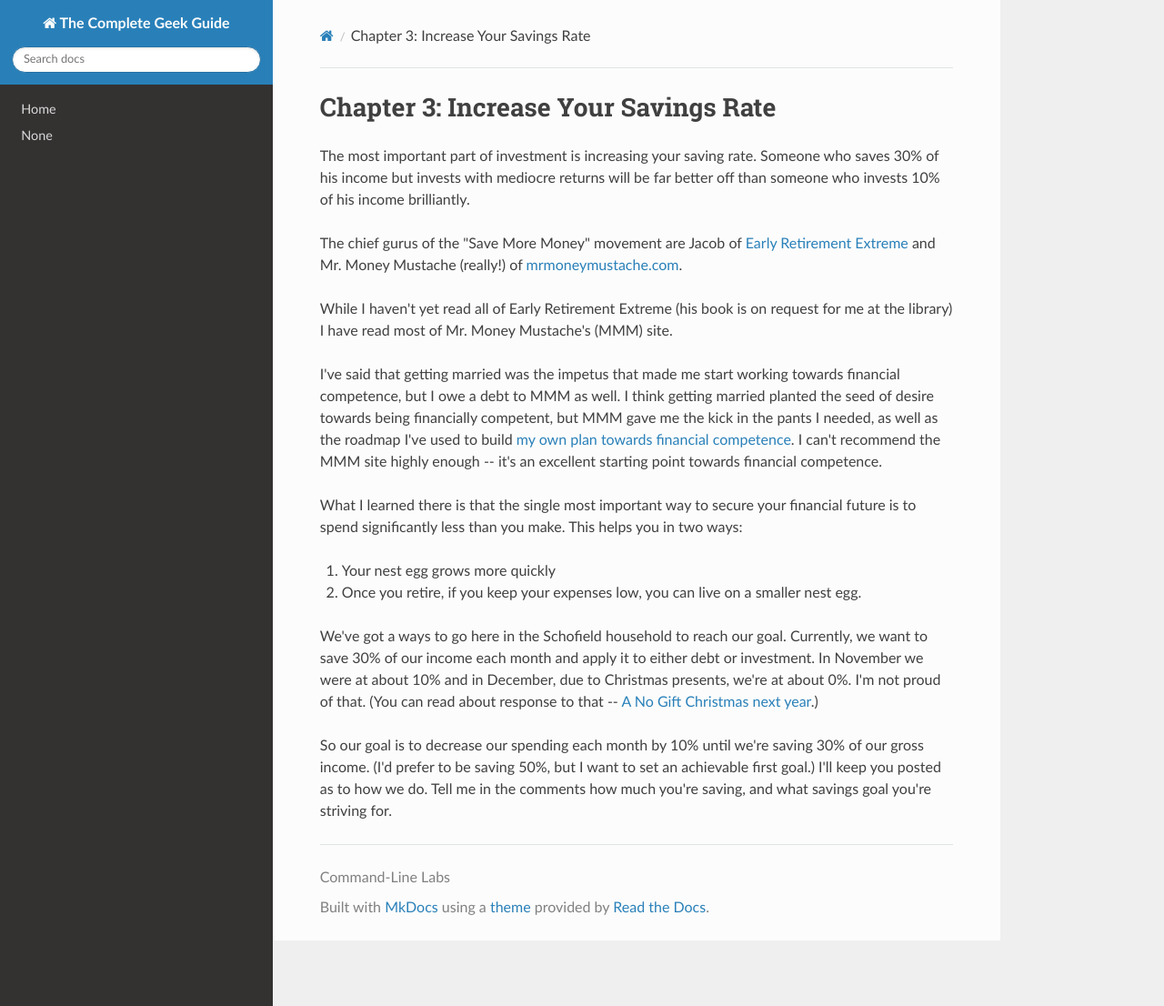
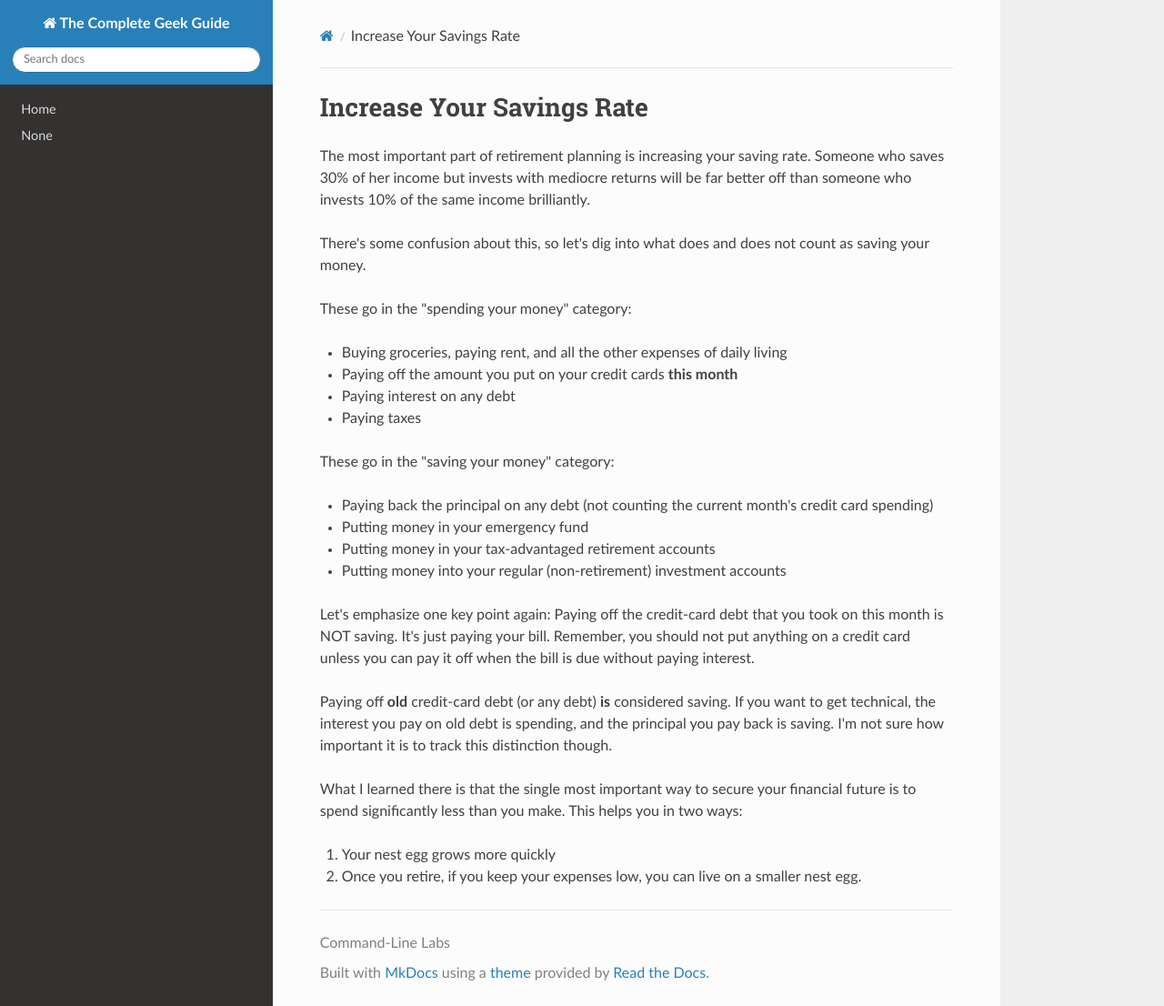
Before and after one commit to CommandLineLabs/completegeek, an MkDocs documentation site: the page built from docs/financial-skills/increase-savings-rate.md, in a window 1280 px wide and 1106 px high. Shown: the whole window at 91% size. Built offline with MkDocs 1.6.1, drawn with Linux system fonts in a browser that asks for light colours; nearby versions of some CDN libraries.

Commit message:
Minor edits

```diff
--- a/docs/financial-skills/increase-savings-rate.md
+++ b/docs/financial-skills/increase-savings-rate.md
@@ -1,46 +1,30 @@
-# Chapter 3: Increase Your Savings Rate
+# Increase Your Savings Rate
 
-The most important part of investment is increasing your saving rate.
-Someone who saves 30% of his income but invests with mediocre returns
-will be far better off than someone who invests 10% of his income
-brilliantly.
+The most important part of retirement planning is increasing your saving rate. Someone who saves 30% of her income but invests with mediocre returns will be far better off than someone who invests 10% of the same income brilliantly.
 
-The chief gurus of the "Save More Money" movement are Jacob of [Early
-Retirement Extreme](http://earlyretirementextreme.com/about) and Mr.
-Money Mustache (really!) of
-[mrmoneymustache.com](http://www.mrmoneymustache.com/).
+There's some confusion about this, so let's dig into what does and does not count as saving your money.
 
-While I haven't yet read all of Early Retirement Extreme (his book is on
-request for me at the library) I have read most of Mr. Money Mustache's
-(MMM) site.
+These go in the "spending your money" category:
 
-I've said that getting married was the impetus that made me start
-working towards financial competence, but I owe a debt to MMM as well. I
-think getting married planted the seed of desire towards being
-financially competent, but MMM gave me the kick in the pants I needed,
-as well as the roadmap I've used to build [my own plan towards financial
-competence](/2012/12/29/a-financial-roadmap "A Roadmap to Financial Competence").
-I can't recommend the MMM site highly enough -- it's an excellent
-starting point towards financial competence.
+* Buying groceries, paying rent, and all the other expenses of daily living
+* Paying off the amount you put on your credit cards **this month**
+* Paying interest on any debt
+* Paying taxes
 
-What I learned there is that the single most important way to secure
-your financial future is to spend significantly less than you make. This
-helps you in two ways:
+These go in the "saving your money" category:
+
+* Paying back the principal on any debt (not counting the current month's credit card spending)
+* Putting money in your emergency fund
+* Putting money in your tax-advantaged retirement accounts
+* Putting money into your regular (non-retirement) investment accounts
+
+Let's emphasize one key point again: Paying off the credit-card debt that you took on this month is NOT saving. It's just paying your bill. Remember, you should not put anything on a credit card unless you can pay it off when the bill is due without paying interest.
+
+Paying off **old** credit-card debt (or any debt) **is** considered saving. If you want to get technical, the interest you pay on old debt is spending, and the principal you pay back is saving. I'm not sure how important it is to track this distinction though.
+
+What I learned there is that the single most important way to secure your financial future is to spend significantly less than you make. This helps you in two ways:
 
 1. Your nest egg grows more
     quickly
 2. Once you retire, if you keep your expenses low, you can live on a
     smaller nest egg.
-
-We've got a ways to go here in the Schofield household to reach our
-goal. Currently, we want to save 30% of our income each month and apply
-it to either debt or investment. In November we were at about 10% and in
-December, due to Christmas presents, we're at about 0%. I'm not proud of
-that. (You can read about response to that -- [A No Gift Christmas next
-year](/2012/12/30/a-no-gift-christmas "A No-Gift Christmas").)
-
-So our goal is to decrease our spending each month by 10% until we're
-saving 30% of our gross income. (I'd prefer to be saving 50%, but I want
-to set an achievable first goal.) I'll keep you posted as to how we do.
-Tell me in the comments how much you're saving, and what savings goal
-you're striving for.
```
Also changed, not shown: docs/linux-basics/absolute-vs-relative-paths.md (+3 -1 lines), docs/linux-basics/getting-help.md (+7 -7 lines).
